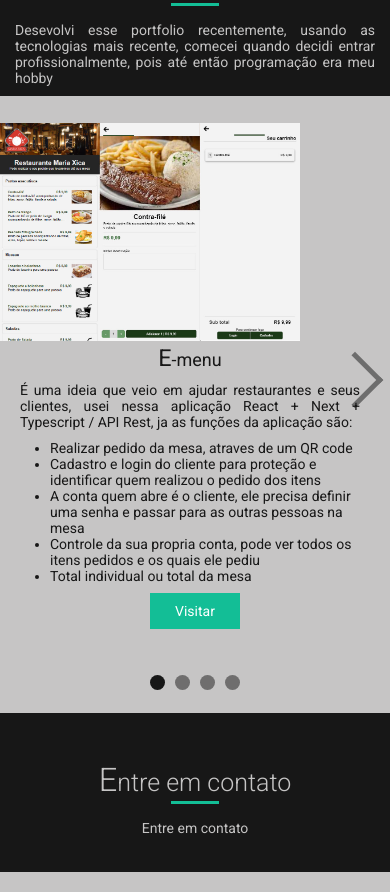
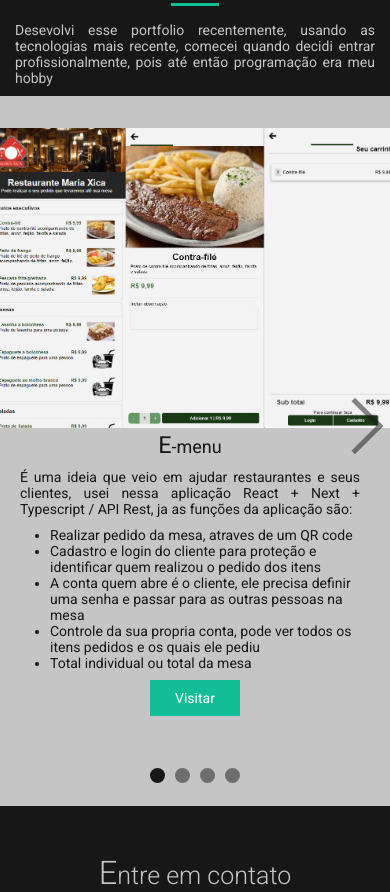
Before and after one commit to wesleyricardi/personalsite, a Next.js app: page / in a window 390 px wide. Shown: the part 1648-2540 px from the top of the page. Built offline with nearby package versions, Linux system fonts and the light colour scheme.

Commit message:
correcao do bug no portfolio

```diff
--- a/src/components/main/portfolio.tsx
+++ b/src/components/main/portfolio.tsx
@@ -25,11 +25,12 @@ export default function Portfolio({ portfolio }: Props) {
         <Slide name="portfolio">
           {portfolio.projects.map((project, index) => (
             <div key={"project_" + index} className={style.slide}>
-              <a href={project.link}>
-                <picture>
+              <picture>
+                <a href={project.link}>
                   <img width="300px" src={project.photo} alt="" />
-                </picture>
-              </a>
+                </a>
+              </picture>
+
               <div>
                 <h3>{project.name}</h3>
                 <p>{project.description}</p>
--- a/src/styles/components/main/portfolio.module.css
+++ b/src/styles/components/main/portfolio.module.css
@@ -17,11 +17,11 @@ section.main [data-slide="portfolio"] {
   display: flex;
 }
 
-.slide picture {
+.slide > picture {
   align-self: center;
 }
 
-.slide picture > img {
+.slide > picture img {
   width: 300px;
 }
 
@@ -102,7 +102,7 @@ section.main [data-slide="portfolio"] {
     margin-left: 20px;
   }
 
-  .slide > picture > img {
+  .slide > picture img {
     width: 100vw;
     height: 300px;
     object-fit: cover;
```
